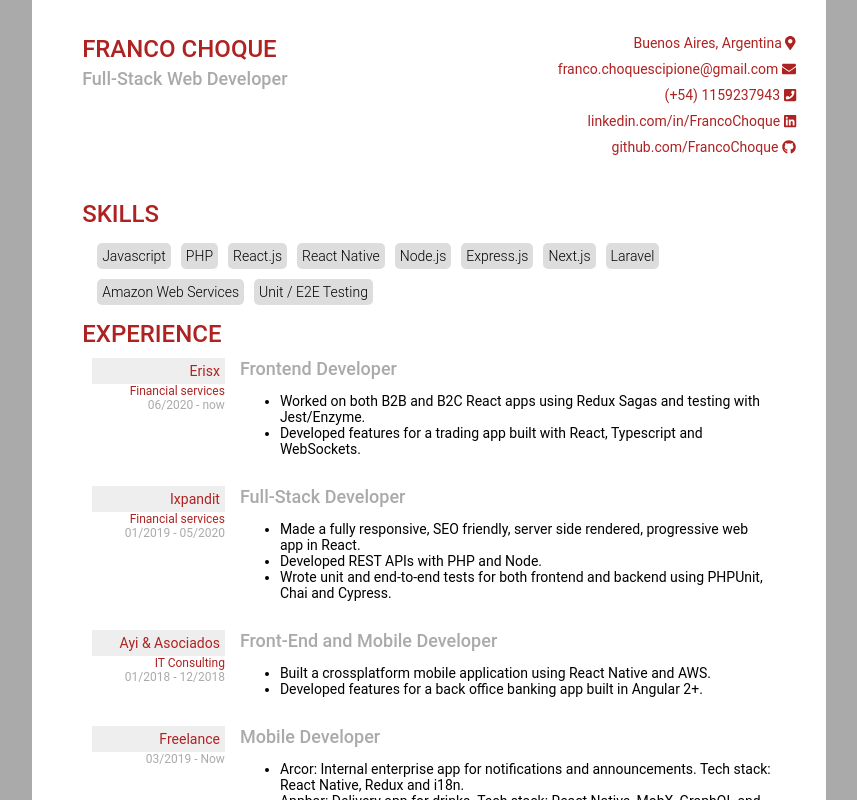
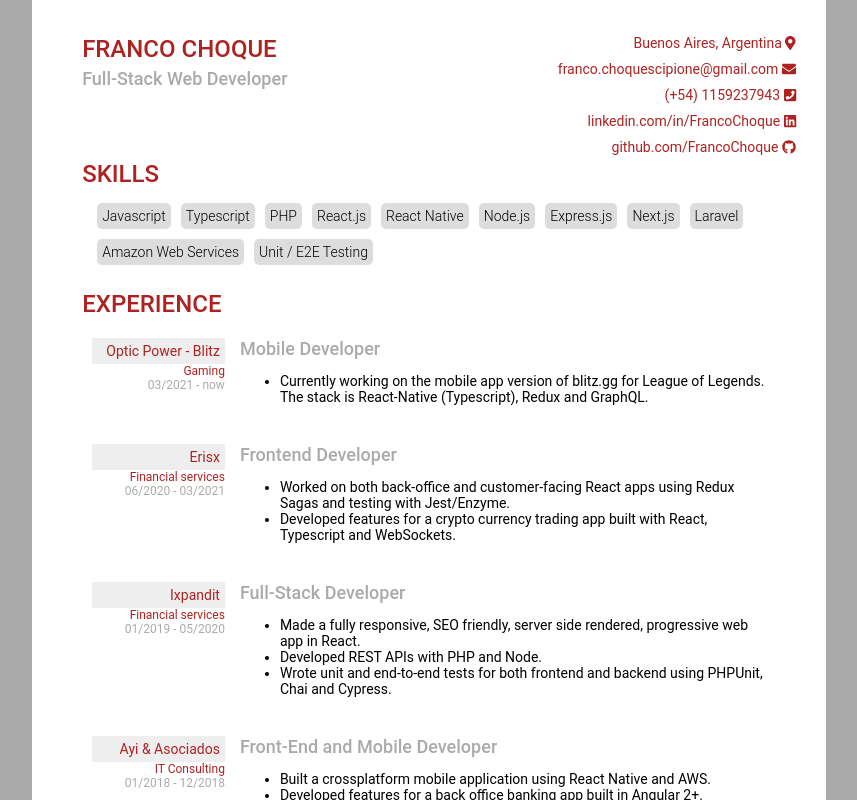
Before and after one commit to FrancoChoque/Curriculum-Vitae, a React (Create React App) app: page /cv in a window 1280 px wide. Shown: the top 800 px of the page, without its empty margins (211-1068 px from the left). Built offline with nearby package versions, Linux system fonts and the light colour scheme.

Commit message:
update cv

```diff
--- a/src/components/CV/CV.jsx
+++ b/src/components/CV/CV.jsx
@@ -64,6 +64,7 @@ const CV = ({ showPhoto = false }) => (
         <h2>Skills</h2>
         <div className={styles.Skills}>
           <Chip text="Javascript" />
+          <Chip text="Typescript" />
           <Chip text="PHP" />
           <Chip text="React.js" />
           <Chip text="React Native" />
@@ -74,17 +75,28 @@ const CV = ({ showPhoto = false }) => (
           <Chip text="Amazon Web Services" />
           <Chip text="Unit / E2E Testing" />
         </div>
+        <div className={styles.Spacer} />
         <h2>Experience</h2>
         <div className={styles.Timeline}>
-          <TimelineSide name="Erisx" date="06/2020 - now" detail="Financial services" />
+          <TimelineSide name="Optic Power - Blitz" date="03/2021 - now" detail="Gaming" />
+          <TimelineBody position="Mobile Developer">
+            <ul>
+              <li>
+                Currently working on the mobile app version of blitz.gg for League of Legends. The stack is React-Native (Typescript), Redux and GraphQL.
+              </li>
+            </ul>
+          </TimelineBody>
+        </div>
+        <div className={styles.Timeline}>
+          <TimelineSide name="Erisx" date="06/2020 - 03/2021" detail="Financial services" />
           <TimelineBody position="Frontend Developer">
             <ul>
               <li>
-                Worked on both B2B and B2C React apps using Redux Sagas and
+                Worked on both back-office and customer-facing React apps using Redux Sagas and
                 testing with Jest/Enzyme.
               </li>
               <li>
-                Developed features for a trading app built with React,
+                Developed features for a crypto currency trading app built with React,
                 Typescript and WebSockets.
               </li>
             </ul>
@@ -130,7 +142,6 @@ const CV = ({ showPhoto = false }) => (
         <div className={styles.Timeline}>
           <TimelineSide
             name="Freelance"
-            date="03/2019 - Now"
           />
           <TimelineBody position="Mobile Developer">
             <ul>
@@ -155,10 +166,6 @@ const CV = ({ showPhoto = false }) => (
             />
             <TimelineBody position="System Engineering" />
           </div>
-          <div className={styles.Timeline}>
-            <TimelineSide name="Cambridge English" date="2018" />
-            <TimelineBody position="Certificate in Advanced English (C1)" />
-          </div>
         </div>
       </div>
       {/* <Radar data={Chartdata} options={Chartoptions} /> */}
--- a/src/components/CV/CV.module.css
+++ b/src/components/CV/CV.module.css
@@ -40,7 +40,7 @@
   display: flex;
   flex-direction: row;
   justify-content: space-around;
-  padding: 30px;
+  padding: 30px 30px 0 30px;
 }
 
 .Name {
@@ -65,7 +65,7 @@
 }
 
 .Body {
-  padding: 10px 50px;
+  padding: 0 50px 10px 50px;
   text-align: left;
 }
 
@@ -73,6 +73,7 @@
   display: flex;
   flex-direction: row;
   width: 100%;
+  margin: 10px 0;
 }
 
 .Skills {
@@ -81,3 +82,7 @@
   flex-flow: wrap;
   margin: 10px;
 }
+
+.Spacer {
+  height: 10px;
+}
```
